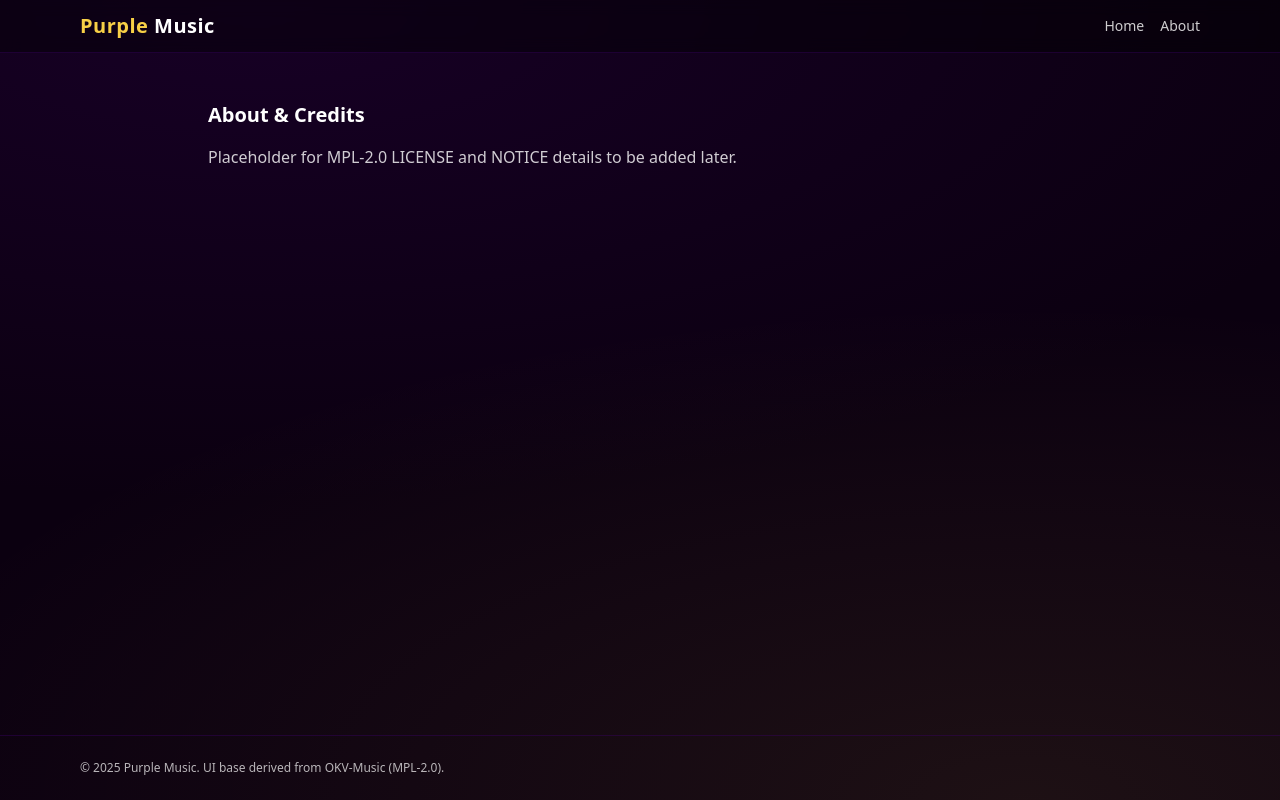
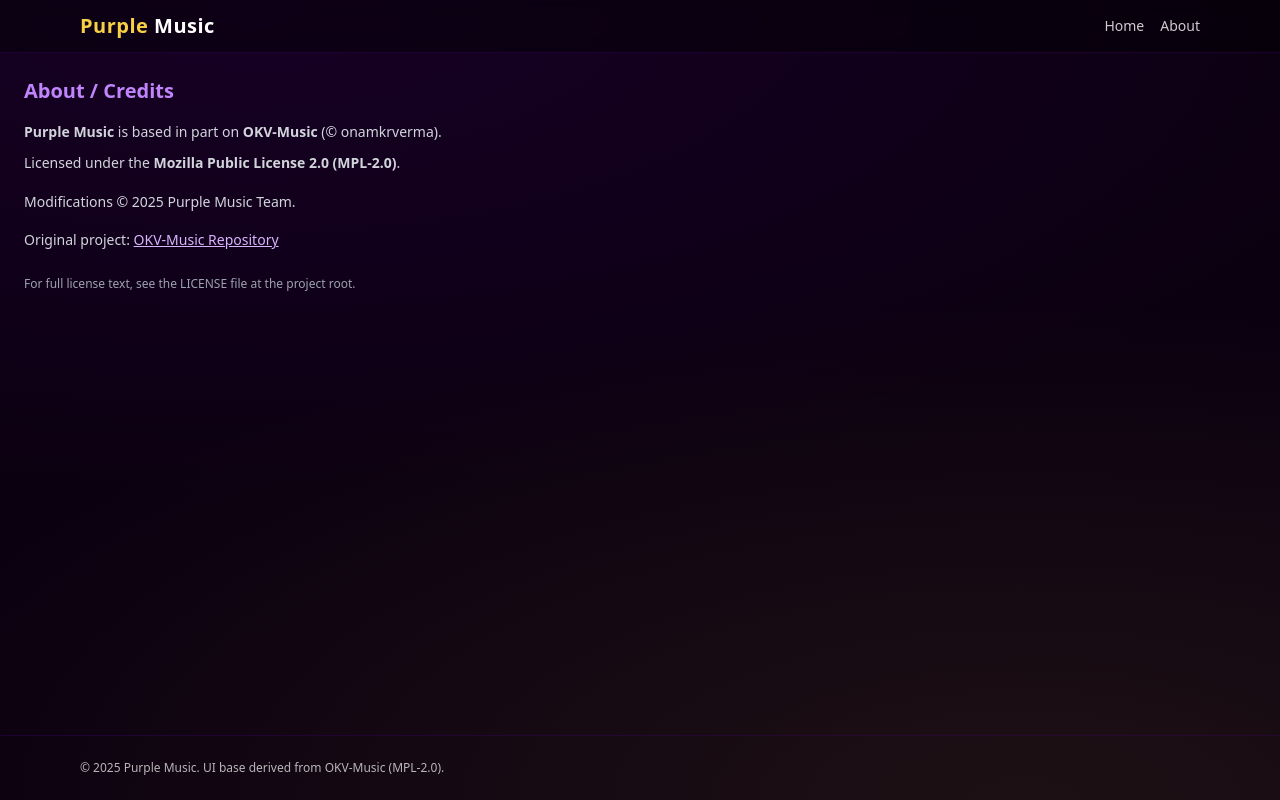
Before and after one commit to nikolastojadinov/PMtestnet, a Next.js app in the folder frontend/: page /about in a window 1280 px wide. Built offline with nearby package versions, Linux system fonts and the light colour scheme.

Commit message:
docs(frontend): add NOTICE.md and update AboutCredits with attribution and MPL notice

```diff
--- a/frontend/src/components/AboutCredits.tsx
+++ b/frontend/src/components/AboutCredits.tsx
@@ -1,10 +1,30 @@
-import React from 'react';
+import React from "react";
 
 export default function AboutCredits() {
   return (
-    <section className="mx-auto max-w-4xl px-4 py-12">
-      <h2 className="text-xl font-semibold mb-4">About & Credits</h2>
-      <p className="opacity-80">Placeholder for MPL-2.0 LICENSE and NOTICE details to be added later.</p>
-    </section>
+    <div className="p-6 text-sm text-gray-300 leading-relaxed">
+      <h1 className="text-xl font-semibold text-purple-400 mb-4">About / Credits</h1>
+      <p>
+        <strong>Purple Music</strong> is based in part on <strong>OKV-Music</strong> (© onamkrverma).
+      </p>
+      <p className="mt-2">
+        Licensed under the <strong>Mozilla Public License 2.0 (MPL-2.0)</strong>.
+      </p>
+      <p className="mt-4">Modifications © 2025 Purple Music Team.</p>
+      <p className="mt-4">
+        Original project: {" "}
+        <a
+          href="https://github.com/onamkrverma/okv-music"
+          target="_blank"
+          rel="noreferrer"
+          className="text-purple-300 underline"
+        >
+          OKV-Music Repository
+        </a>
+      </p>
+      <p className="mt-6 text-xs text-gray-400">
+        For full license text, see the LICENSE file at the project root.
+      </p>
+    </div>
   );
 }
```
Also changed, not shown: 1 other file (tests, documents, lock files or other folders).
